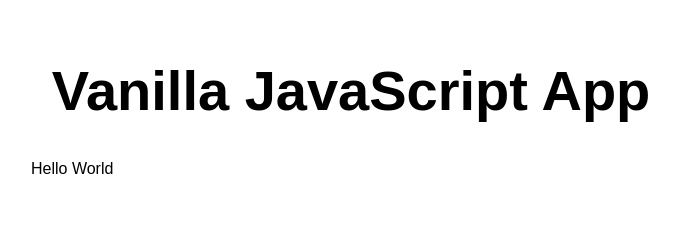
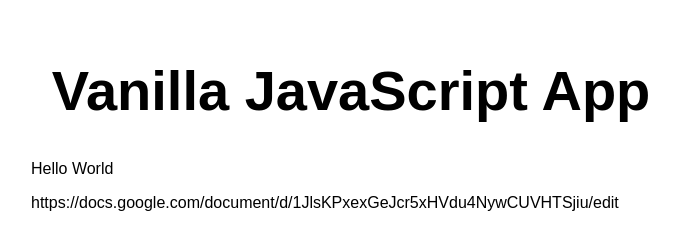
Before and after one commit to mohammedsheshtar/engineering-portfolio, a website: page src/index.html in a window 1280 px wide. Shown: the whole page, without its empty margins (289-968 px from the left). Drawn offline with Linux system fonts and the light colour scheme.

Commit message:
Update index.html

```diff
--- a/src/index.html
+++ b/src/index.html
@@ -12,6 +12,7 @@
   <main>
     <h1>Vanilla JavaScript App</h1>
     <p>Hello World</p>
+    <a>https://docs.google.com/document/d/1JlsKPxexGeJcr5xHVdu4NywCUVHTSjiu/edit</a>
   </main>
 </body>
 
```
